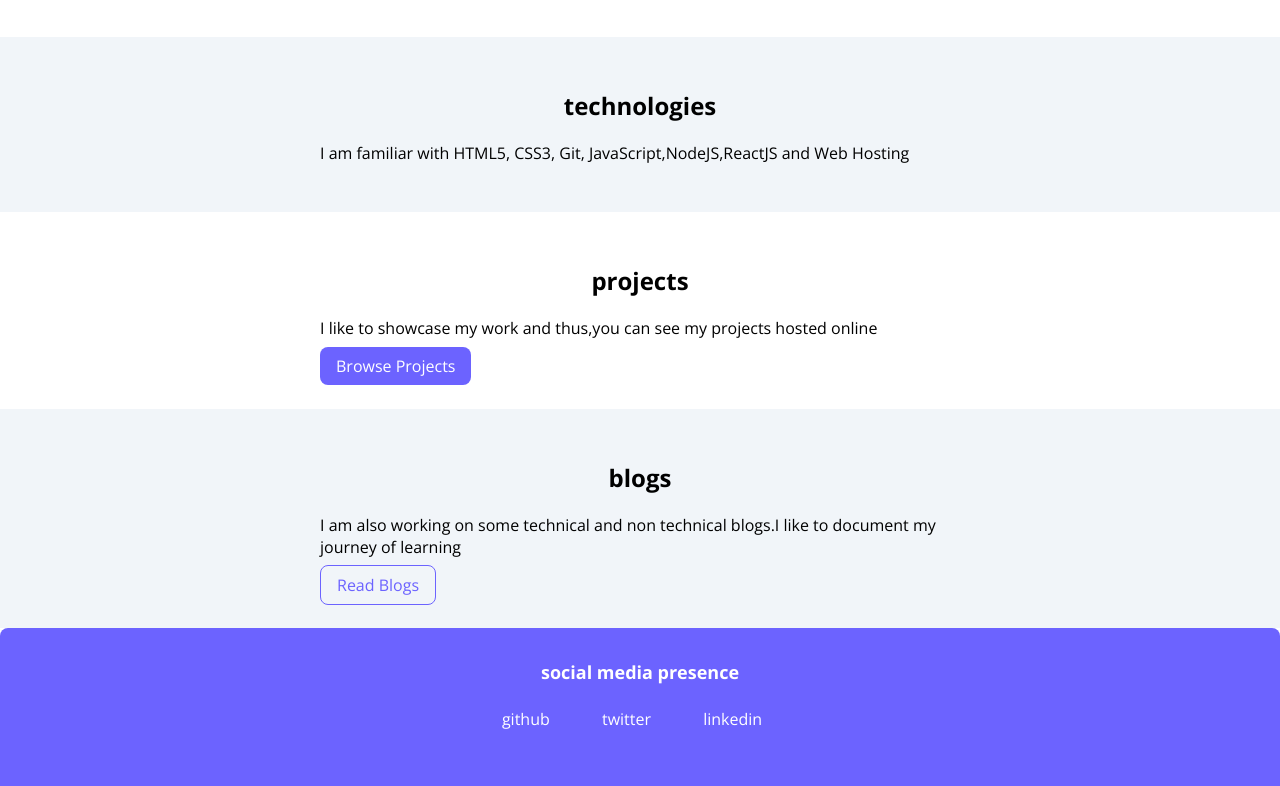
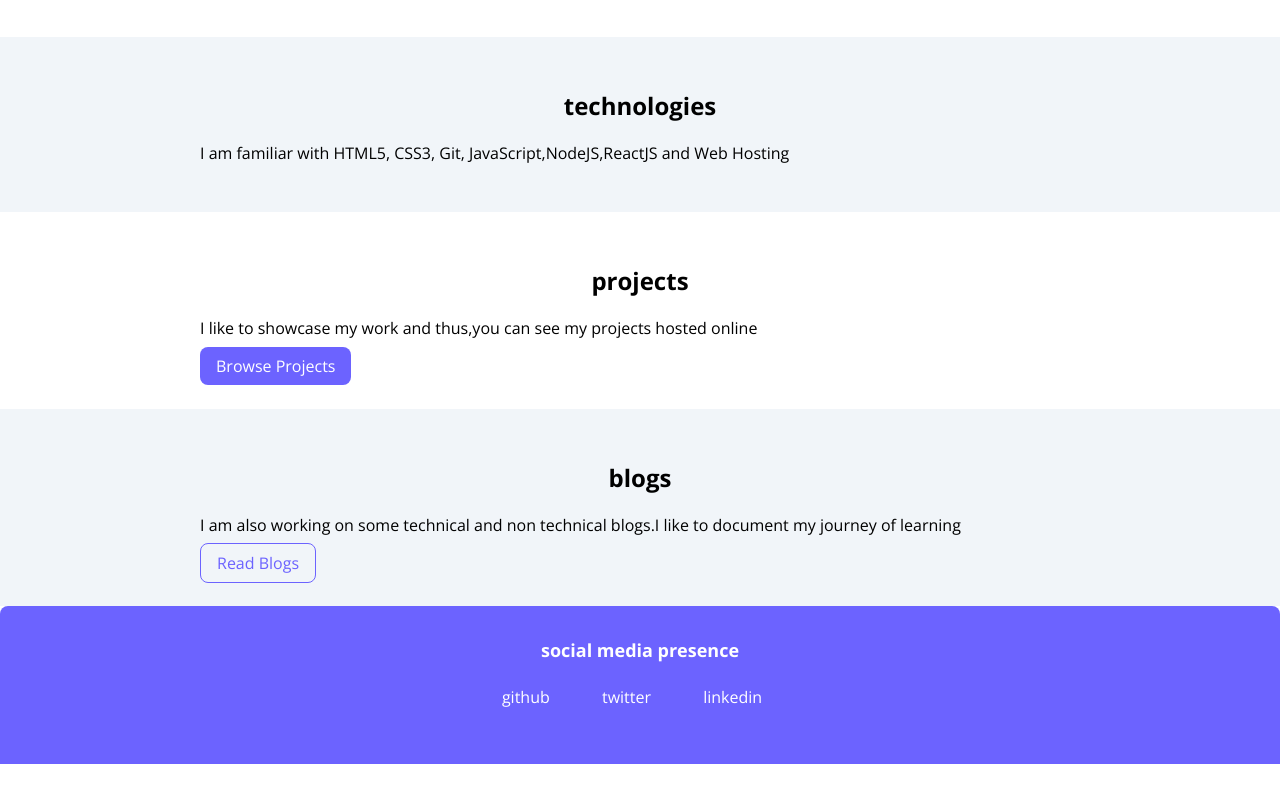
Before and after one commit to huzzaifh/huzaifa-portfolio, a plain HTML site: page index.html in a window 1280 px wide. Shown: the part 614-1400 px from the top of the page. After the commit the page ends 1378 px from the top, so only its background shows below. Drawn offline with nearby package versions, Linux system fonts and the light colour scheme.

Commit message:
Update styles.css

```diff
--- a/styles.css
+++ b/styles.css
@@ -18,7 +18,7 @@ body {
 
 
 .container-center{
-    max-width:40rem;
+    max-width:55rem;
     margin:auto;
 }
 
```
